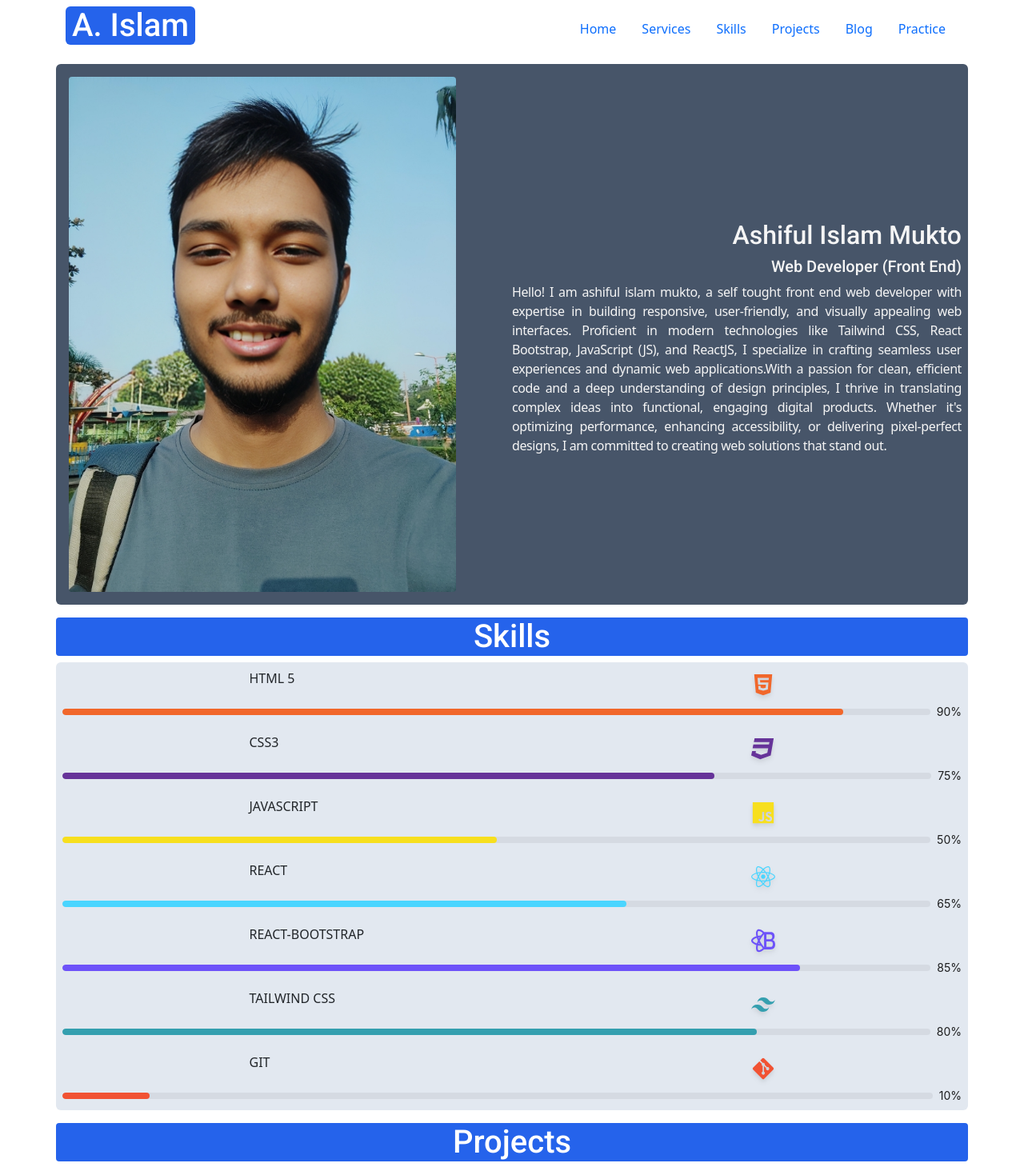
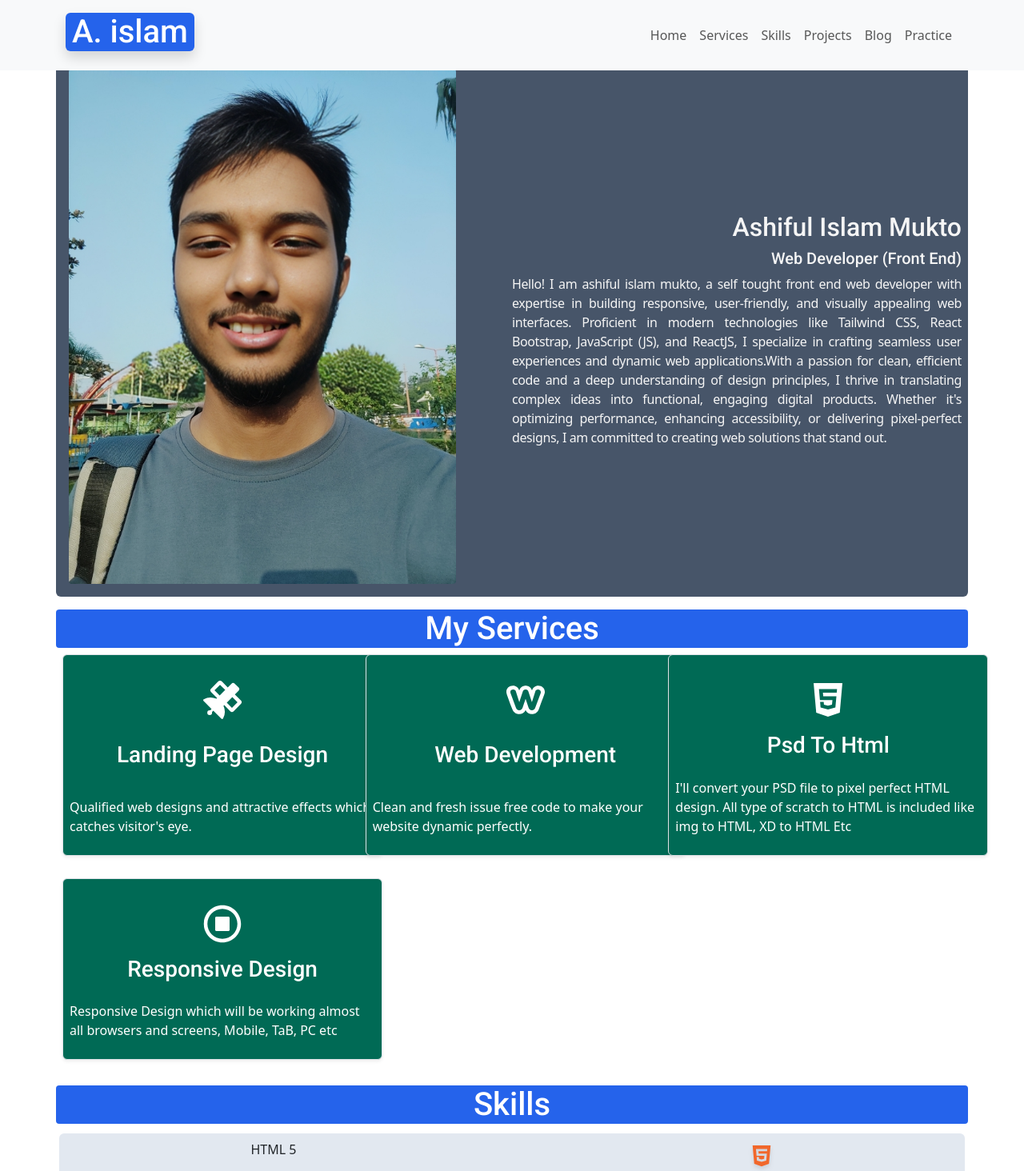
Before and after one commit to ashiful2002/portfolio, a React (Vite) app: page / in a window 1280 px wide. Shown: the top 1464 px of the page at 80% size. Built offline with nearby package versions, Linux system fonts and the light colour scheme.

Commit message:
Added testimonial and Contact section

```diff
--- a/src/Constants/Index.js
+++ b/src/Constants/Index.js
@@ -3,9 +3,23 @@ import rswa from "../assets/rswa.jpg";
 import ah from "../assets/ah.jpg";
 import helloshe from "../assets/helloshe.jpg";
 
-import { FaHtml5, FaCss3, FaJs, FaReact, FaGitAlt } from "react-icons/fa";
+import {
+  FaHtml5,
+  FaCss3,
+  FaJs,
+  FaReact,
+  FaGitAlt,
+  FaLandmark,
+  FaWeebly,
+  FaRegStopCircle,
+  FaPage4,
+  FaPagelines,
+  FaSatellite,
+} from "react-icons/fa";
 import { SiReactbootstrap } from "react-icons/si";
 import { RiTailwindCssFill } from "react-icons/ri";
+import { FaFaceAngry } from "react-icons/fa6";
+import { FcStackOfPhotos } from "react-icons/fc";
 
 export const navItems = [
   {
@@ -23,6 +37,7 @@ export const navItems = [
     title: "services",
     url: "/#services",
   },
+
   {
     id: "4",
     title: "skills",
@@ -79,6 +94,32 @@ export const aboutDetails = [
   },
 ];
 
+export const services = [
+  {
+    id: "0",
+    icon: FaSatellite,
+    title: "landing page design",
+    desc: "Qualified web designs and attractive effects which catches visitor's eye.",
+  },
+  {
+    id: "1",
+    icon: FaWeebly,
+    title: "web development",
+    desc: "Clean and fresh issue free code to make your website dynamic perfectly.",
+  },
+  {
+    id: "2",
+    icon: FaHtml5,
+    title: "psd to html",
+    desc: "I'll convert your PSD file to pixel perfect HTML design. All type of scratch to HTML is included like img to HTML, XD to HTML Etc",
+  },
+  {
+    id: "3",
+    icon: FaRegStopCircle,
+    title: "responsive design",
+    desc: "Responsive Design which will be working almost all browsers and screens, Mobile, TaB, PC etc",
+  },
+];
 export const projects = [
   {
     id: "2",
@@ -88,18 +129,18 @@ export const projects = [
     img: helloshe,
   },
   {
+    id: "1",
+    title: "RSWA",
+    desc: "Rowmari Students Welfare Association, a social and students welfare association. This is a web application with various functionality. ",
+    url: "https://rswa-rowmari.vercel.app",
+    img: rswa,
+  },
+  {
     id: "0",
     title: "Engineers Home Consulteansey",
     desc: "A engineering Consultancy for civil engineers. They provide many services like indoor and outdoor designs etc.",
     url: "https://engineershome.vercel.app/",
     img: engineersHome,
-  },
-  {
-    id: "1",
-    title: "RSWA",
-    desc: "Rowmari Students Welfare Association, a social and students welfare association. This is a web application with various functionality. ",
-    url: "https://rswa-rowmari.vercel.app",
-    img: rswa,
   },
 
   {
@@ -127,6 +168,15 @@ export const skillsDetails = [
     percent: "75",
     strokeColor: "#663399",
   },
+
+  {
+    id: "5",
+    title: "tailwind Css",
+    level: "5",
+    icon: RiTailwindCssFill,
+    percent: "80",
+    strokeColor: "#349FAF",
+  },
   {
     id: "2",
     title: "javascript",
@@ -150,14 +200,6 @@ export const skillsDetails = [
     icon: SiReactbootstrap,
     percent: "85",
     strokeColor: "#6D52F9",
-  },
-  {
-    id: "5",
-    title: "tailwind Css",
-    level: "5",
-    icon: RiTailwindCssFill,
-    percent: "80",
-    strokeColor: "#349FAF",
   },
   {
     id: "6",
--- a/src/Layout/Header.jsx
+++ b/src/Layout/Header.jsx
@@ -14,7 +14,7 @@ const Header = () => {
         expand="md"
         collapseOnSelect
         className="bg-body-tertiary"
-        sticky="top"
+        fixed="top"
       >
         <Container>
           <Navbar.Brand href="/">
@@ -23,14 +23,13 @@ const Header = () => {
                 A. islam
               </h1>
             </div>
-            {/* <img src={logo} alt="logo" width={90} className="bg-red-600 rounded-md" srcset="" /> */}
           </Navbar.Brand>
           <Navbar.Toggle aria-controls="basic-navbar-nav" />
           <Navbar.Collapse id="basic-navbar-nav">
             <Nav className="my-3 ms-auto text-center capitalize">
-              {navItems.map((item) => (
-                <Nav.Link key={item.id} href={item.url}>
-                  {item.title}
+              {navItems.map(({id,url,title}) => (
+                <Nav.Link key={id} href={url}>
+                  {title}
                 </Nav.Link>
                 // <Link to={item.url} key={item.id}>{item.title}</Link>
               ))}
--- a/src/Layout/MotionHeader.jsx
+++ b/src/Layout/MotionHeader.jsx
@@ -5,6 +5,8 @@ import { Link, Outlet } from "react-router-dom";
 import { motion } from "motion/react";
 import { GiCrossMark } from "react-icons/gi";
 import { FaBars } from "react-icons/fa";
+import { RiMenu4Fill } from "react-icons/ri";
+import { IoMdMenu } from "react-icons/io";
 
 const MotionHeader = () => {
   const [toggle, setToggle] = useState(false);
@@ -17,7 +19,7 @@ const MotionHeader = () => {
   };
   return (
     <div className="">
-      <div className="container flex items-center justify-between mt-2"  >
+      <div className="container mt-2 flex items-center justify-between">
         <div className="">
           <Link to="/" className="no-underline">
             <h1 className="rounded bg-blue-600 px-2 text-white">A. Islam</h1>{" "}
@@ -27,25 +29,25 @@ const MotionHeader = () => {
           {
             <div onClick={handleToggle} className="mr-4">
               {toggle ? (
-                <GiCrossMark className="text-2xl md:hidden" />
+                <RiMenu4Fill className="text-4xl md:hidden" />
               ) : (
-                <FaBars className="text-2xl md:hidden" />
+                <IoMdMenu className="text-4xl md:hidden" />
               )}
             </div>
           }
           <motion.div
             className={`${
               toggle
-                ? "absolute -ml-[400px] mt-10 flex w-[440px]  overflow-hidden flex-col items-center rounded-xl justify-center bg-slate-800"
+                ? "absolute -ml-[325px] mt-10 flex w-screen flex-col items-center justify-center overflow-hidden rounded-xl bg-slate-800"
                 : "hidden"
-            } list-none md:flex md:w-auto md:items-center md:me-auto`}
+            } list-none md:me-auto md:flex md:w-auto md:items-center`}
           >
             {navItems.map(({ url, title, id }) => (
               <Link
                 key={id}
                 to={url}
                 onClick={handleMenuIteem}
-                className="w-full cursor-pointer rounded p-3 capitalize no-underline   "
+                className="w-full cursor-pointer rounded p-3 capitalize no-underline"
               >
                 {title}
               </Link>
--- a/src/Router/Index.jsx
+++ b/src/Router/Index.jsx
@@ -10,7 +10,7 @@ import MotionHeader from "../Layout/MotionHeader";
 const router = createBrowserRouter([
   {
     path: "/",
-    element: <MotionHeader />,
+    element: <Header />,
     children: [
       {
         path: "/",
--- a/src/pages/Home/Home.jsx
+++ b/src/pages/Home/Home.jsx
@@ -2,14 +2,19 @@ import React from "react";
 import Projects from "./Section/Projects";
 import Skills from "./Section/Skills";
 import Hero from "./Section/Hero";
+import Services from "./Section/Services";
+import Testimonials from "./Section/Testimonials";
+import Contact from "./Section/Contact";
 
 const Home = () => {
   return (
     <>
-
       <Hero />
+      <Services />
       <Skills />
       <Projects />
+      <Testimonials />
+      <Contact />
     </>
   );
 };
--- /dev/null
+++ b/src/pages/Home/Section/Contact.jsx
@@ -0,0 +1,16 @@
+import React from "react";
+import Section from "../../../Components/Title.jsx/Section";
+import PageTitle from "../../../Components/Title.jsx/PageTitle";
+
+const Contact = () => {
+  return (
+    <Section>
+      <PageTitle heading="Gei in Touch" />
+      <div>
+        <div></div>
+      </div>
+    </Section>
+  );
+};
+
+export default Contact;
--- a/src/pages/Home/Section/Hero.jsx
+++ b/src/pages/Home/Section/Hero.jsx
@@ -9,15 +9,15 @@ import Button from "../../../Components/Button.jsx";
 
 const Hero = () => {
   return (
-    <Section id="home">
+    <Section id="home" classname="">
       <div>
-        <div className="flex flex-col items-center justify-center rounded bg-slate-600 p-2 text-neutral-100 xl:flex-row">
+        <div className="flex flex-col items-center justify-center mt-[70px] rounded bg-slate-600 p-2 text-neutral-100 xl:flex-row">
           <div className="xl:w-1/2">
             <img
               src={heroImage3}
               alt="heroImage"
               srcset=""
-              className="w-[450px] rounded-xl p-2 md:w-[500px]"
+              className="w-screen md:w-[500px] rounded-xl p-2 "
             />
           </div>
 
--- a/src/pages/Home/Section/Projects.jsx
+++ b/src/pages/Home/Section/Projects.jsx
@@ -10,11 +10,11 @@ const Projects = () => {
         <div className="">
           <p className="px-2">There are some projects i've recently done</p>
 
-          <div className="grid grid-cols-1 md:grid-cols-3 gap-2 border rounded">
+          <div className="grid grid-cols-1 gap-2 rounded border md:grid-cols-3">
             {projects &&
               projects.map((item) => (
                 <div
-                  className="border rounded-md shadow m-2 mb-2"
+                  className="m-2 mb-2 rounded-md border shadow"
                   key={item.id}
                 >
                   <a href={item.url} target="_blank" rel="noopener noreferrer">
@@ -22,7 +22,7 @@ const Projects = () => {
                   </a>
                   <div className="">
                     <h2 className="px-2 capitalize">{item.title}</h2>
-                    <p className="px-2 ">{item.desc}</p>
+                    <p className="px-2">{item.desc}</p>
                   </div>
                 </div>
               ))}
--- /dev/null
+++ b/src/pages/Home/Section/Services.jsx
@@ -0,0 +1,28 @@
+import React from "react";
+import Section from "../../../Components/Title.jsx/Section";
+import PageTitle from "../../../Components/Title.jsx/PageTitle";
+import { services } from "../../../Constants/Index";
+import Card from "../../../Components/Card";
+const Services = () => {
+  return (
+    <Section id="services">
+      <PageTitle heading="my services" className="" />
+      <div className="">
+        <div className="grid grid-cols-1 sm:grid-cols-2 md:gap-3 xl:grid-cols-3 px-2">
+          {services.map(({ id, title, desc, icon: Icon }) => (
+            <Card
+              key={id}
+              className="flex w-screen flex-col items-center justify-between gap-3 overflow-hidden bg-[#006A55] sm:w-[250px] md:w-[400px]"
+            >
+              <Icon className="mt-4 text-5xl" />
+              <h3 className="capitalize">{title}</h3>
+              <p>{desc}</p>
+            </Card>
+          ))}
+        </div>
+      </div>
+    </Section>
+  );
+};
+
+export default Services;
--- a/src/pages/Home/Section/Skills.jsx
+++ b/src/pages/Home/Section/Skills.jsx
@@ -7,10 +7,10 @@ import { skillsDetails } from "../../../Constants/Index";
 
 const Skills = () => {
   return (
-    <Section id="skills">
+    <Section id="skills" classname="">
       <PageTitle heading="skills" />
-      <div className="">
-        <div className="rounded bg-slate-200">
+      <div className="p-1">
+        <div className="rounded bg-slate-200 ">
           {skillsDetails.map(
             ({ id, icon: Icon, strokeColor, percent, level, title }) => (
               <div key={id} className="p-2">
--- /dev/null
+++ b/src/pages/Home/Section/Testimonials.jsx
@@ -0,0 +1,16 @@
+import React from "react";
+import Section from "../../../Components/Title.jsx/Section";
+import PageTitle from "../../../Components/Title.jsx/PageTitle";
+
+const Testimonials = () => {
+  return (
+    <Section>
+      <PageTitle heading="What chient says" />
+      <div>
+        <div></div>
+      </div>
+    </Section>
+  );
+};
+
+export default Testimonials;
```
Also changed, not shown: src/Progressbar.jsx (deleted, +0 -113 lines).
